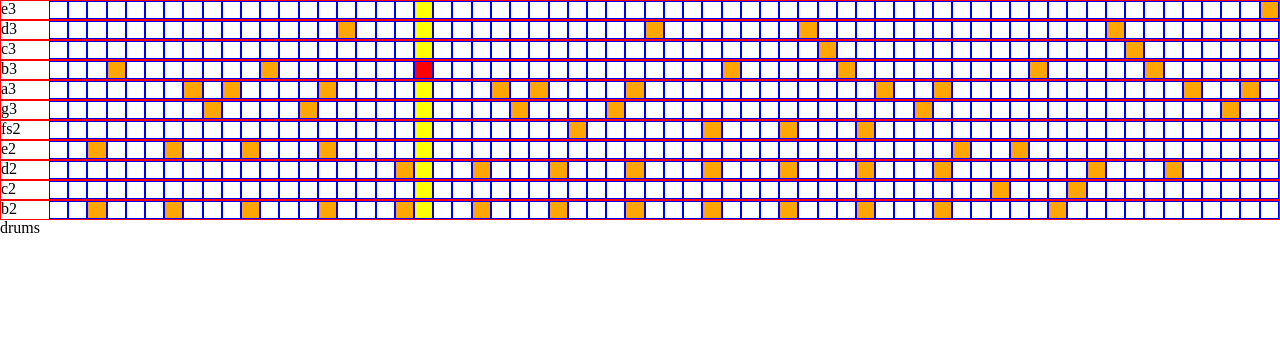
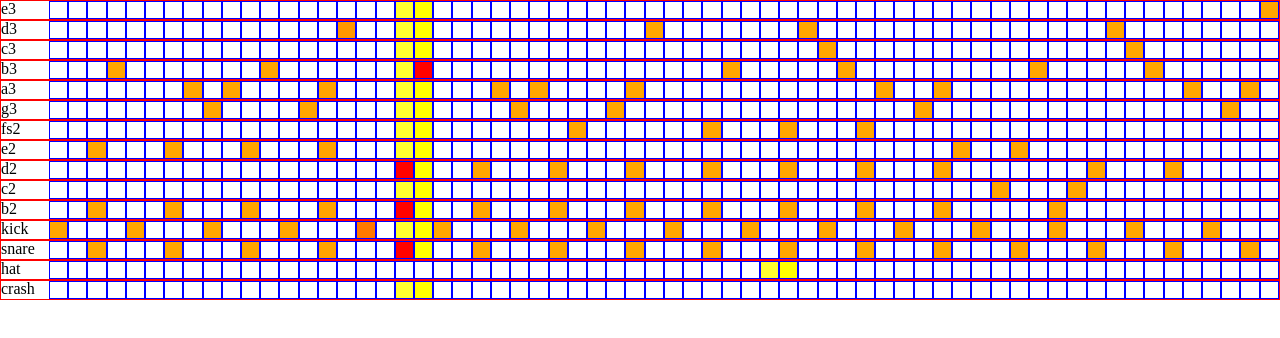
Before and after one commit to hanhee-song/marble_machine, a React (Create React App) app: page / in a window 1280 px wide. Shown: the top 338 px of the page. Built offline with nearby package versions, Linux system fonts and the light colour scheme.

Commit message:
pre-optimize-attempt commit

```diff
--- a/public/styles.css
+++ b/public/styles.css
@@ -63,7 +63,6 @@ table {
 
 .line {
   display: flex;
-  flex-shrink: 0;
   border: 1px solid red;
   height: 20px;
 }
@@ -76,18 +75,21 @@ table {
   border: 1px solid blue;
   height: 100%;
   width: 10px;
+  transition: background .1s;
 }
 
 .line-square.wide {
   width: 20px;
 }
 
+.line-square.active {
+  background-color: orange;
+  transition: 1s;
+}
+
 .line-square.current {
   background-color: yellow;
-}
-
-.line-square.active {
-  background-color: orange;
+  transition: none;
 }
 
 .line-square.active.current {
--- a/src/classes/drums.js
+++ b/src/classes/drums.js
@@ -8,7 +8,7 @@ class Drums extends Instrument {
   }
 
   setup() {
-    const notes = ["kick", "snare", "bass", "crash"];
+    const notes = ["kick", "snare", "hat", "crash"];
     notes.forEach((note) => {
       this.sounds[note] = new Audio(`audio/drums_${note}.wav`);
       this.sounds[note].url = `public/audio/drums_${note}.wav`;
@@ -16,7 +16,12 @@ class Drums extends Instrument {
   }
 
   initializeMarble() {
-
+    for (let i = 0; i < 16; i++) {
+      this.addNote("snare", 8 * i + 4);
+    }
+    for (let i = 0; i < 16; i++) {
+      this.addNote("kick", 8 * i);
+    }
   }
 }
 
--- a/src/classes/vibraphone.js
+++ b/src/classes/vibraphone.js
@@ -13,6 +13,7 @@ class Vibraphone extends Instrument {
     notes.forEach((note) => {
       this.sounds[note] = new Audio(`audio/vib_${note}.wav`);
       this.sounds[note].url = `public/audio/vib_${note}.wav`;
+      this.sounds[note].volume = .4;
     });
   }
 
--- a/src/components/drums.jsx
+++ b/src/components/drums.jsx
@@ -8,7 +8,7 @@ class DrumsBoard extends React.Component {
     // this.props.currentBeat;
     // this.props.mm;
     this.drums = new Drums(this.props.mm);
-    this.notes = ["kick", "snare", "bass", "crash"];
+    this.notes = ["kick", "snare", "hat", "crash"];
     this.renderLines = this.renderLines.bind(this);
   }
 
@@ -20,20 +20,21 @@ class DrumsBoard extends React.Component {
 
   renderLines() {
     return this.notes.map((note) => {
+      const currentBeat = note === "hat" ? this.props.currentBeat : Math.floor(this.props.currentBeat / 2);
       return (
         <Line note={note}
           instrument={this.drums}
           key={note}
           mm={this.props.mm}
-          currentBeat={Math.floor(this.props.currentBeat / 2)} />
+          currentBeat={currentBeat} />
       );
     });
   }
 
   render () {
     return (
-      <div>
-        drums
+      <div className="drums">
+        {this.renderLines()}
       </div>
     );
   }
```
